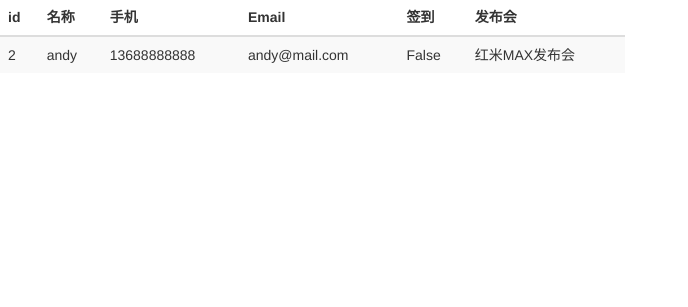
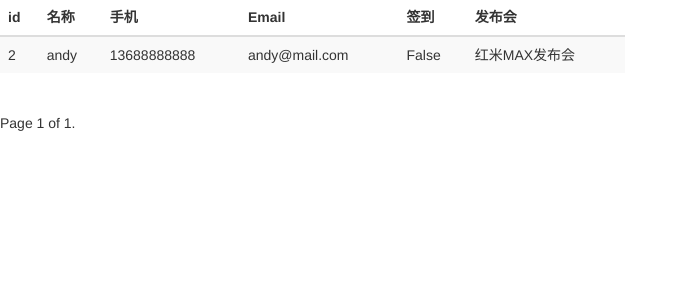
Before and after one commit to heramareh/guest, a Django app: page /guest_manage/ in a window 1280 px wide. Shown: the part 261-568 px from the top of the page, without its empty margins (0-688 px from the left). Run offline with Django 3.2, Linux system fonts and the light colour scheme; a user stored in the database is signed in; data comes from the database, SQL or seed files in the repository; some libraries are stand-ins or nearby versions.

Commit message:
update page

```diff
--- a/sign/templates/guest_manage.html
+++ b/sign/templates/guest_manage.html
@@ -38,7 +38,7 @@
 			<div id="navbar" class="navbar-collapse collapse">
 				<form class="navbar-form" method="get" action="/search_phone/">
 					<div class="form-group">
-						<input name="name" type="text" placeholder="手机号/发布会名称" class="form-control">
+						<input name="name" type="text" placeholder="手机号/发布会名称" class="form-control" value="{{ search_value }}">
 					</div>
 					<button type="submit" class="btn btn-sucess">搜索</button>
 				</form>
@@ -85,5 +85,19 @@
 				</table>
 			</div>
 		</div>
+		<!--列表分页器-->
+		<div class="pagination">
+			<span class="step-links">
+				{% if guests.has_previous %}
+				<a href="?page={{ guests.previous_page_number }}">previous</a>
+				{% endif %}
+				<span class="current">
+					Page {{ guests.number }} of {{ guests.paginator.num_pages }}.
+				</span>
+				{% if guests.has_next %}
+				<a href="?page={{ guests.next_page_number }}">next</a>
+				{% endif %}
+			</span>
+		</div>
 	</body>
 </html>
--- a/sign/views.py
+++ b/sign/views.py
@@ -3,7 +3,7 @@ from django.shortcuts import render
 from django.http import HttpResponse, HttpResponseRedirect
 from django.contrib import auth
 from django.contrib.auth.decorators import login_required
-
+from django.core.paginator import Paginator, EmptyPage, PageNotAnInteger
 # Create your views here.
 from sign.models import Event, Guest
 
@@ -49,8 +49,16 @@ def search_name(request):
 def guest_manage(request):
     u'''嘉宾管理'''
     username = request.session.get('user', '')
-    guest_list = Guest.objects.all()
-    return render(request, "guest_manage.html", {"user": username, "guests": guest_list})
+    guest_list = Guest.objects.all().order_by('id')
+    paginator = Paginator(guest_list, 2)
+    page = request.GET.get('page')
+    try:
+        contacts = paginator.page(page)
+    except PageNotAnInteger:
+        contacts = paginator.page(1)
+    except EmptyPage:
+        contacts = paginator.page(paginator.num_pages)
+    return render(request, "guest_manage.html", {"user": username, "guests": contacts})
 
 @login_required
 def search_phone(request):
@@ -59,5 +67,13 @@ def search_phone(request):
     name = request.GET.get("name", "")
     # guest_list = Guest.objects.filter(phone__icontains=name)
     # select * from Guest join Event on Guest.event_id = Event.id where Guest.phone like '%name%' or Guest.name like '%name%'
-    guest_list = Guest.objects.filter(Q(phone__icontains=name) | Q(event_id__name__icontains=name))
-    return render(request, "guest_manage.html", {"user": username, "guests": guest_list})
+    guest_list = Guest.objects.filter(Q(phone__icontains=name) | Q(event_id__name__icontains=name)).order_by('id')
+    paginator = Paginator(guest_list, 2)
+    page = request.GET.get('page')
+    try:
+        contacts = paginator.page(page)
+    except PageNotAnInteger:
+        contacts = paginator.page(1)
+    except EmptyPage:
+        contacts = paginator.page(paginator.num_pages)
+    return render(request, "guest_manage.html", {"user": username, "guests": contacts, "search_value": name})
```
